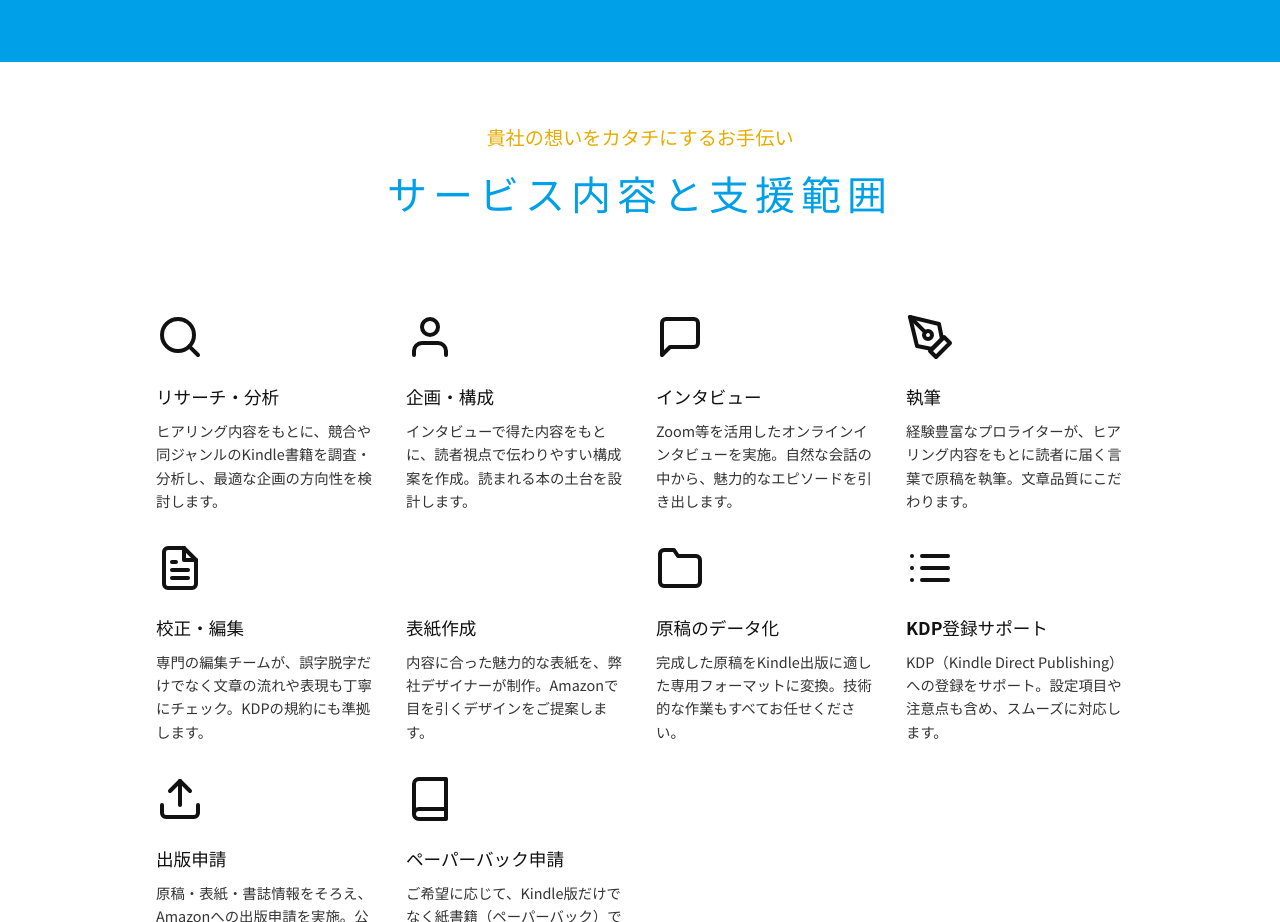
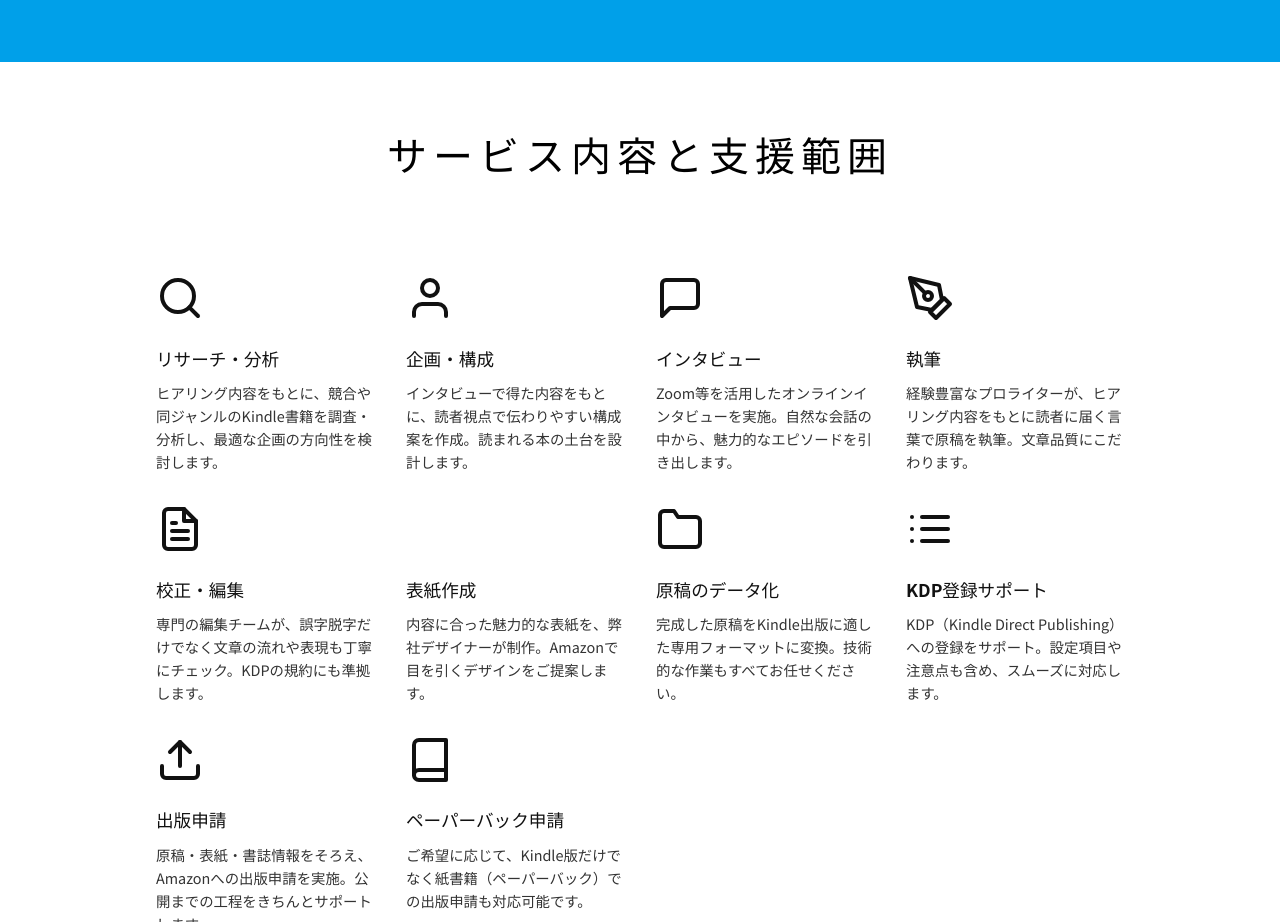
Before and after one commit to rikutoaimanga-max/Kindle-Publishing-Homepage, a React (Vite) app: page / in a window 1280 px wide. Shown: the part 8060-8982 px from the top of the page. Built offline with nearby package versions, Linux system fonts and the light colour scheme.

Commit message:
Content: Remove subtitle and set title color to black in ServiceScope

```diff
--- a/src/components/ServiceScope.jsx
+++ b/src/components/ServiceScope.jsx
@@ -129,8 +129,7 @@ const ServiceScope = () => {
             <div style={{ backgroundColor: '#ffffff', padding: '60px 0', color: '#333' }}>
                 <div className="container" style={{ maxWidth: '1000px' }}>
                     <div style={{ textAlign: 'center', marginBottom: '3rem' }}>
-                        <p style={{ fontSize: '1.2rem', fontWeight: 'bold', marginBottom: '0.5rem', color: '#e6ac00' }}>貴社の想いをカタチにするお手伝い</p>
-                        <h2 className="section-title" style={{ borderBottom: 'none', fontSize: '2.5rem' }}>サービス内容と支援範囲</h2>
+                        <h2 className="section-title" style={{ borderBottom: 'none', fontSize: '2.5rem', color: '#000' }}>サービス内容と支援範囲</h2>
                     </div>
 
                     <div style={{
```
